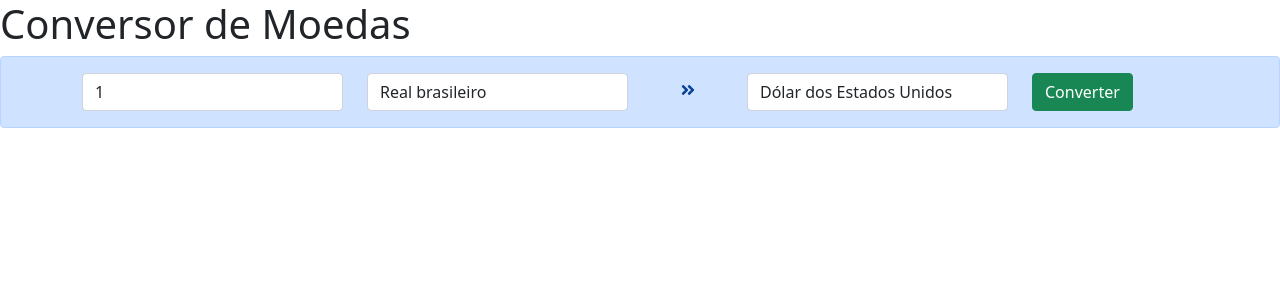
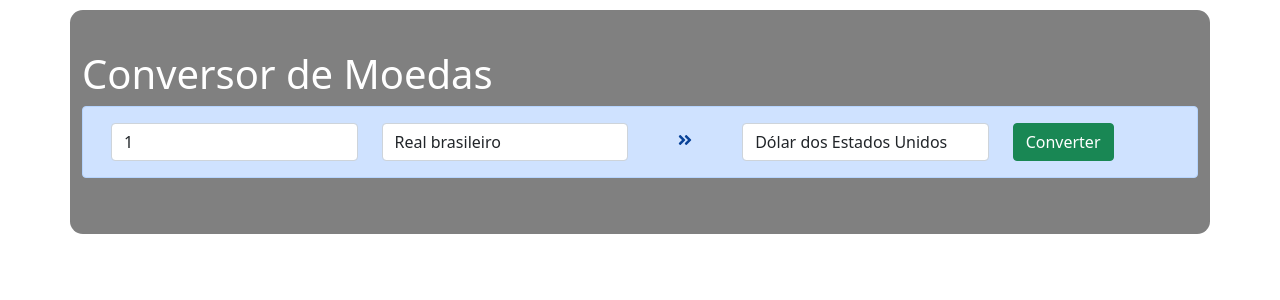
Before and after one commit to Grazziano/conversor-de-moedas, a React (Create React App) app: page / in a window 1280 px wide. Shown: the top 300 px of the page. Built offline with nearby package versions, Linux system fonts and the light colour scheme.

Commit message:
Reescrevendo o Readme

```diff
--- a/src/components/ConversorMoeda/ConversorMoeda.css
+++ b/src/components/ConversorMoeda/ConversorMoeda.css
@@ -1,3 +1,11 @@
 .hidden {
   display: none;
 }
+
+.container {
+  background-color: #808080;
+  border-radius: 0.8rem;
+  color: #fff;
+  margin-top: 10px;
+  padding: 5vh;
+}
--- a/src/components/ConversorMoeda/index.js
+++ b/src/components/ConversorMoeda/index.js
@@ -93,7 +93,7 @@ function ConversorMoedas() {
   }
 
   return (
-    <div>
+    <div className="container">
       <h1>Conversor de Moedas</h1>
 
       <Alert variant="danger" show={exibirMsgErro}>
```
Also changed, not shown: 2 other files (tests, documents, lock files or other folders).
